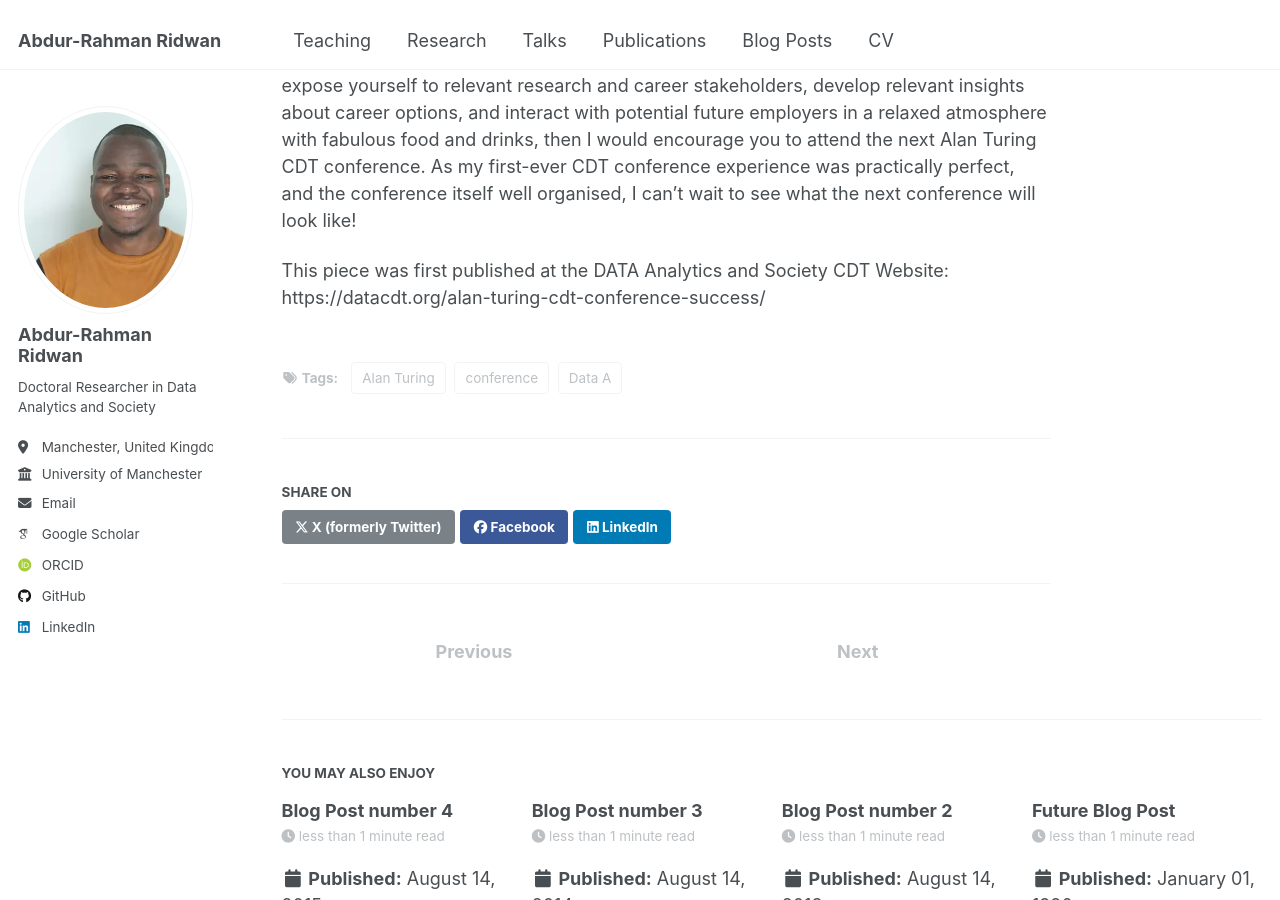
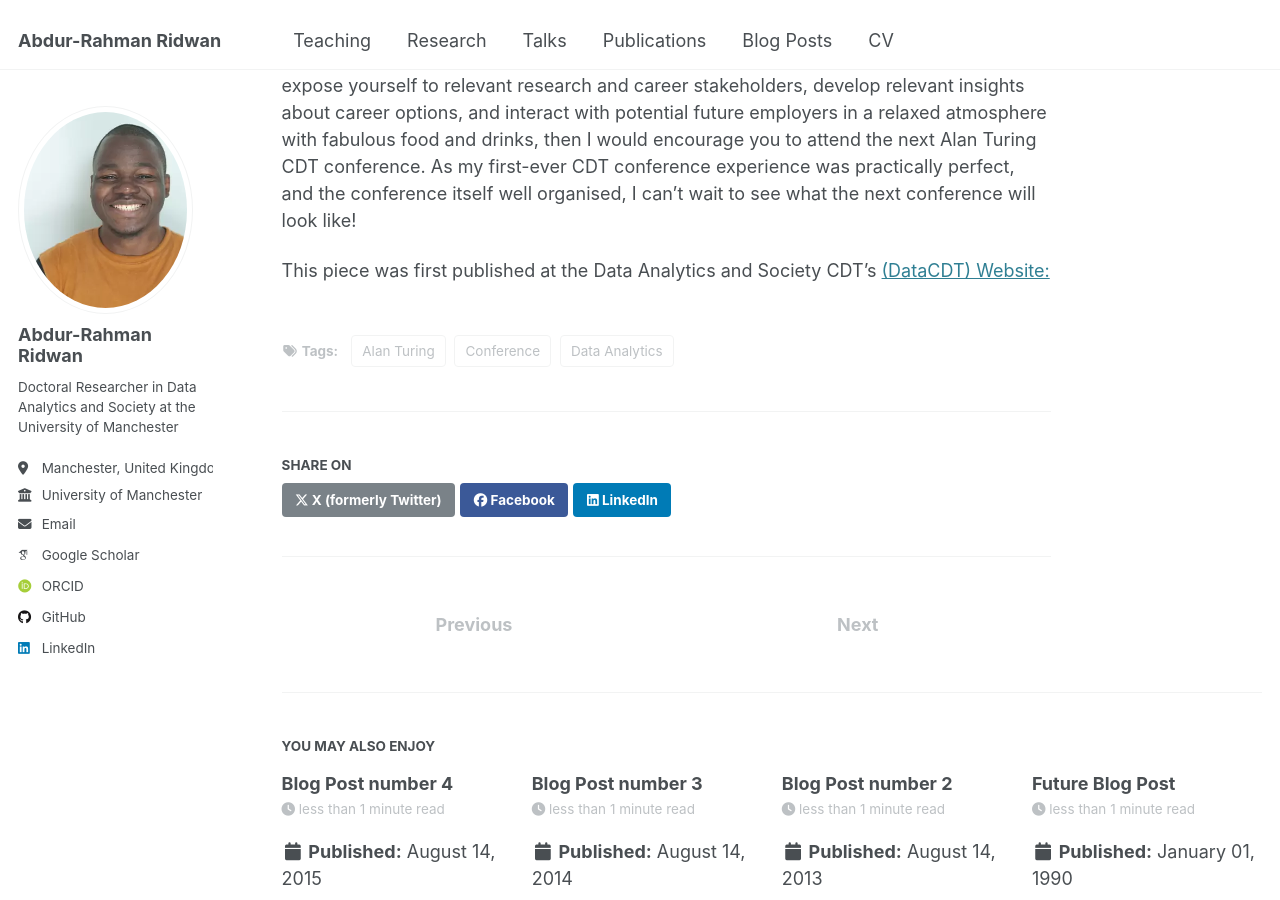
Before and after one commit to abdurrahmanlanrewaju/abdurrahmanlanrewaju.github.io, a Jekyll site: the page built from _posts/2012-08-14-blog-post-1.md, in a window 1280 px wide and 900 px high, scrolled down 1911 px. Built offline with Jekyll 4.4.1, drawn with Linux system fonts in a browser that asks for light colours; some web fonts are replaced.

Commit message:
Break down the bio text in config and edit the blogpost tags

```diff
--- a/_config.yml
+++ b/_config.yml
@@ -25,9 +25,7 @@ author:
   avatar           : "Abdur-Rahman-Ridwan.webp"
   name             : "Abdur-Rahman Ridwan"
   pronouns         : # example: "she/her"
-  bio              : |
-    Doctoral Researcher
-    in Data Analytics and Society
+  bio              : "Doctoral Researcher in\nData Analytics and Society\nat the University of Manchester"
   location         : "Manchester, United Kingdom"
   employer         : "University of Manchester"
   uri              : # URL
--- a/_posts/2012-08-14-blog-post-1.md
+++ b/_posts/2012-08-14-blog-post-1.md
@@ -3,9 +3,9 @@ title: 'Attending the Alan Turing CDT Conference'
 date: 2023-04-27
 permalink: /posts/2012/08/blog-post-1/
 tags:
-  - conference
+  - Conference
   - Alan Turing
-  - Data A
+  - Data Analytics
 ---
 
 Attending the Centres for [Doctoral Training (CDT) conference](https://www.turing.ac.uk/events/cdt-conference) organised by the Alan Turing Institute in November 2022 was one of the spectacularly unwinding highlights of my second year (studying a PhD with DataCDT). About a month before, I had reached the pinnacle of mental exhaustion after being immersed in completing my annual review write up while suffering from a ligament injury. I needed a good break, and the decision to attend the conference after initial hesitation proved worthy. The two-day conference comprised a perfect blend of academic and non-academic activities. In other words, I was not bored with a replicate of the academic work I had just completed. Instead, the sessions on both days were scheduled excellently; the event smoothly transitioned between career and industry panels, skill sessions, discussions, presentations, and fantastic breaks between them.
```
Also changed, not shown: other parts of _posts/2012-08-14-blog-post-1.md (+1 -1 lines).
